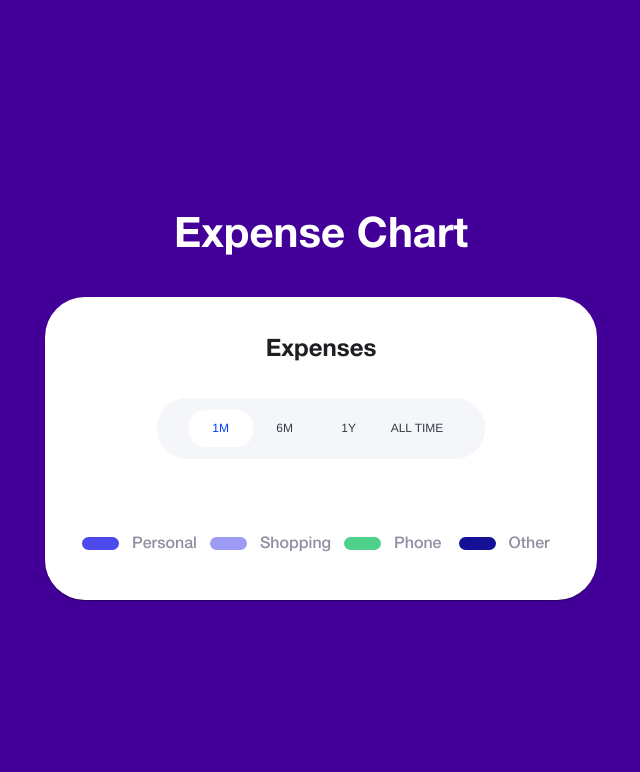
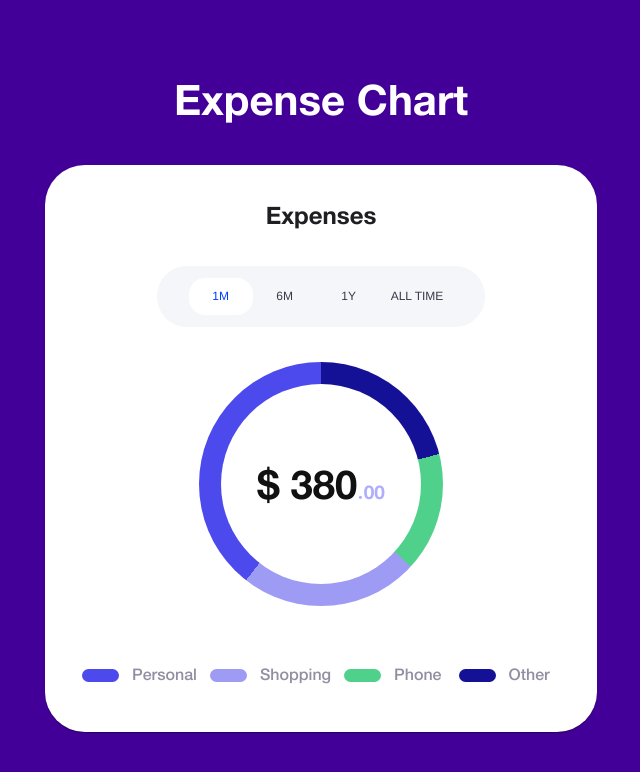
Before and after one commit to MrNewaz/gozayaan-task, a React (Create React App) app: page / in a window 1280 px wide. Shown: the top 772 px of the page, without its empty margins (319-959 px from the left). Built offline with nearby package versions, Linux system fonts and the light colour scheme.

Commit message:
Added PieChart component

```diff
--- a/src/App.jsx
+++ b/src/App.jsx
@@ -2,12 +2,20 @@ import { Card, Container } from "@mui/material"
 import CardTitle from "components/CardTitle"
 import Legend from "components/Legend"
 import PageTitle from "components/PageTitle"
+import PieChart from "components/PieChart"
 import TabBar from "components/TabBar"
 import data from "data/expense-data.json"
 import useChart from "hooks/useChart"
 
 function App() {
-  const { chart, setChart, getColorForKey } = useChart(data)
+  const {
+    chart,
+    setChart,
+    chartBackground,
+    totalExpenses,
+    isAnimated,
+    getColorForKey,
+  } = useChart(data)
 
   return (
     <Container
@@ -36,6 +44,13 @@ function App() {
         <CardTitle title="Expenses" />
 
         <TabBar data={data} chart={chart} setChart={setChart} />
+
+        <PieChart
+          isAnimated={isAnimated}
+          background={chartBackground}
+          total={totalExpenses}
+        />
+
         <Legend data={data[0]} getColorForKey={getColorForKey} />
       </Card>
     </Container>
--- /dev/null
+++ b/src/components/PieChart.jsx
@@ -0,0 +1,51 @@
+import Box from "@mui/material/Box"
+import PieChartText from "./PieChartText"
+
+const PieChart = ({ isAnimated, background, total }) => {
+  return (
+    <Box
+      sx={{
+        width: { sm: "264px", xs: "200px" },
+
+        height: { sm: "264px", xs: "200px" },
+        display: "flex",
+        justifyContent: "center",
+        alignItems: "center",
+      }}
+    >
+      <Box
+        sx={{
+          transition: "all 0.3s ease-in-out",
+          width: isAnimated
+            ? { sm: "264px", xs: "200px" }
+            : { sm: "244px", xs: "180px" },
+          height: isAnimated
+            ? { sm: "264px", xs: "200px" }
+            : { sm: "244px", xs: "180px" },
+          background: background,
+          borderRadius: "50%",
+          display: "flex",
+          justifyContent: "center",
+          alignItems: "center",
+        }}
+      >
+        <Box
+          sx={{
+            transition: "all 0.3s ease",
+            background: "var(--card-bg)",
+            width: "82%",
+            height: "82%",
+            borderRadius: "50%",
+            display: "flex",
+            justifyContent: "center",
+            alignItems: "center",
+          }}
+        >
+          <PieChartText isAnimated={isAnimated} total={total} />
+        </Box>
+      </Box>
+    </Box>
+  )
+}
+
+export default PieChart
--- /dev/null
+++ b/src/components/PieChartText.jsx
@@ -0,0 +1,37 @@
+import Box from "@mui/material/Box"
+import Typography from "@mui/material/Typography"
+
+const PieChartText = ({ isAnimated, total }) => {
+  return (
+    <Box
+      sx={{
+        transition: "all 0.3s ease-in-out",
+        opacity: isAnimated ? 0 : 1,
+      }}
+    >
+      <Typography
+        sx={{
+          fontSize: { sm: "40px", xs: "24px" },
+          fontWeight: "bold",
+        }}
+      >
+        $ {Number(total.toFixed(2)).toLocaleString().split(".")[0]}
+        <Typography
+          variant="p"
+          sx={{
+            color: "var(--decimals)",
+            fontSize: { sm: "19px", xs: "14px" },
+            fontWeight: "bold",
+          }}
+        >
+          <Typography variant="p" fontFamily="Inter">
+            .
+          </Typography>
+          {total.toFixed(2).split(".")[1]}
+        </Typography>
+      </Typography>
+    </Box>
+  )
+}
+
+export default PieChartText
--- a/src/hooks/useChart.js
+++ b/src/hooks/useChart.js
@@ -4,7 +4,7 @@ const useChart = (data) => {
   const [chart, setChart] = useState(data[0].period)
   const [chartBackground, setChartBackground] = useState("")
   const [totalExpenses, setTotalExpenses] = useState(0)
-  const [animate, setAnimate] = useState(false)
+  const [isAnimated, setIsAnimated] = useState(false)
 
   const getColorForKey = (key) => {
     switch (key) {
@@ -55,11 +55,11 @@ const useChart = (data) => {
   )
 
   useEffect(() => {
-    setAnimate(true)
+    setIsAnimated(true)
     setTimeout(() => {
       const gradient = calculateGradient(chart)
       setChartBackground(gradient)
-      setAnimate(false)
+      setIsAnimated(false)
     }, 300)
   }, [chart, calculateGradient])
 
@@ -68,7 +68,7 @@ const useChart = (data) => {
     setChart,
     chartBackground,
     totalExpenses,
-    animate,
+    isAnimated,
     getColorForKey,
   }
 }
```
